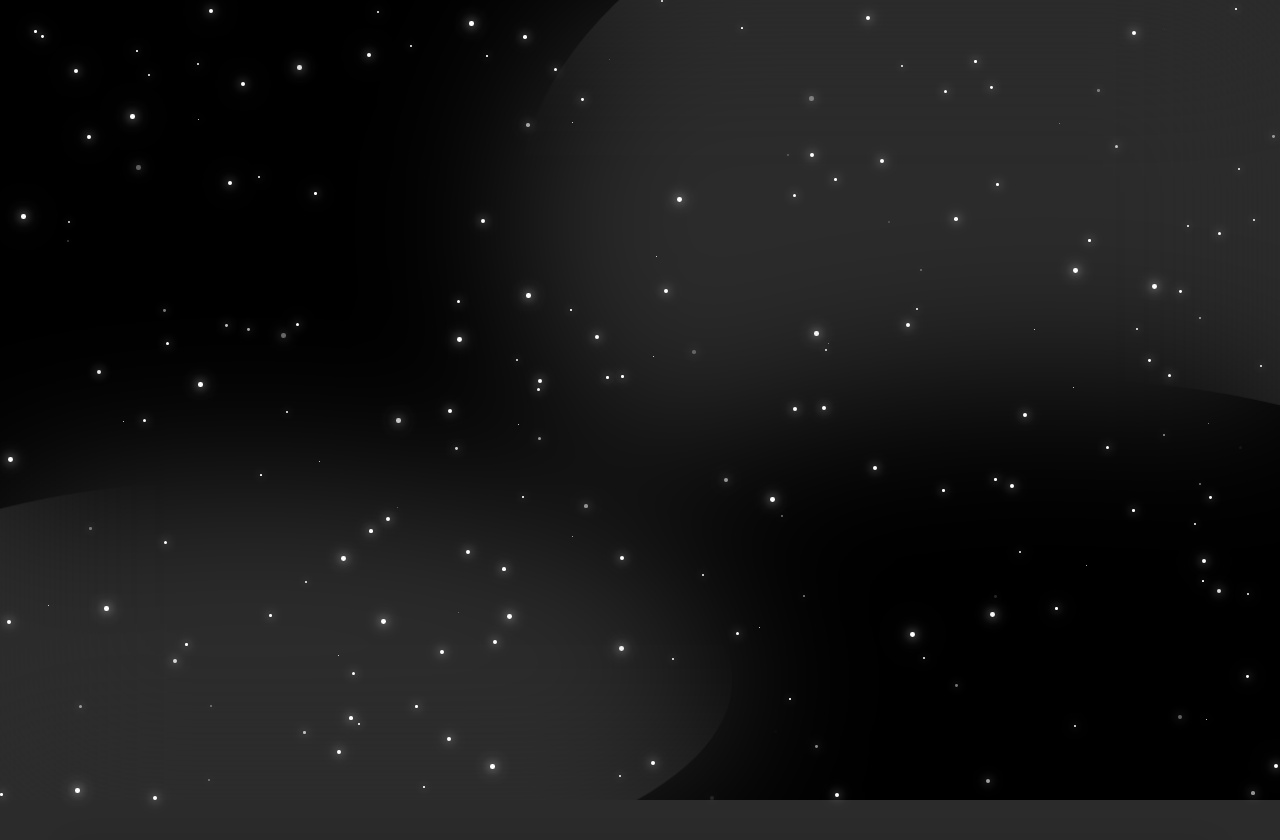
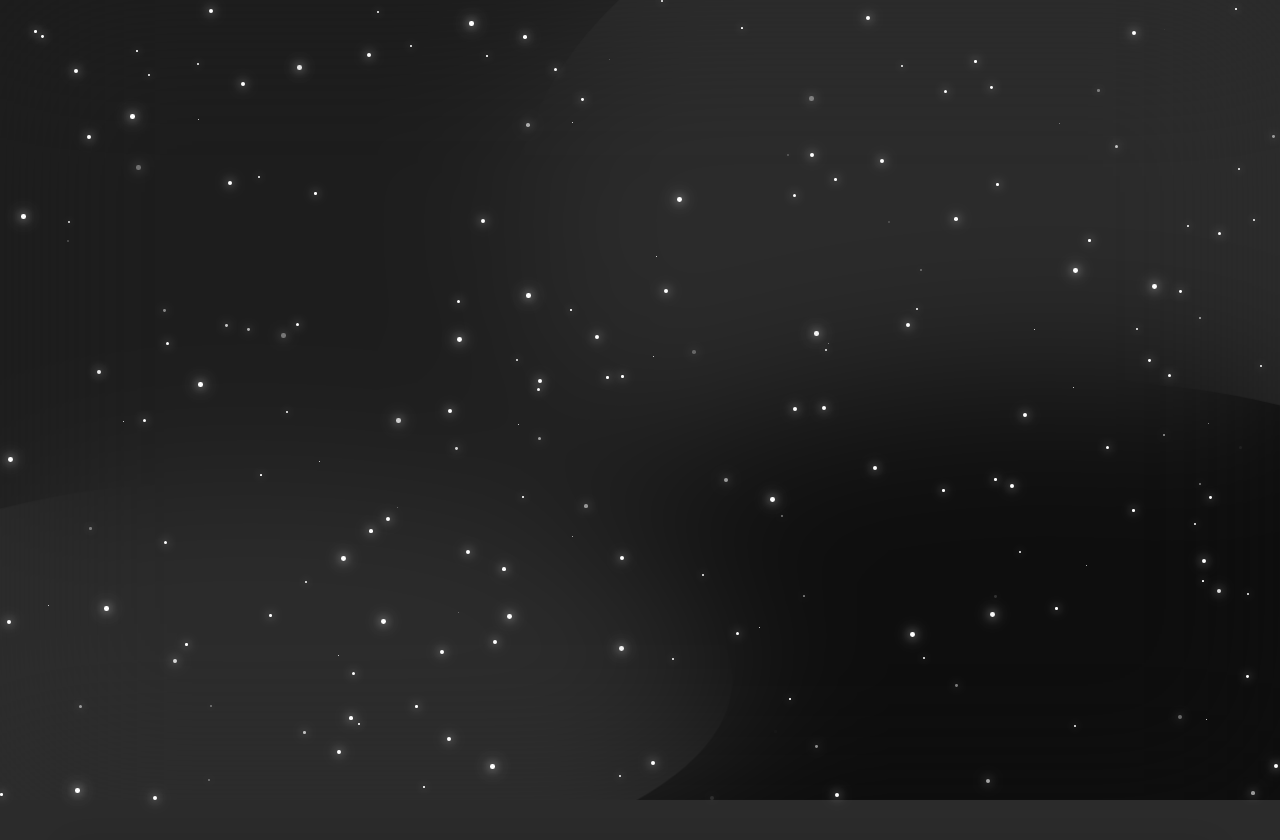
Before and after one commit to henewi/profile, a plain HTML site: page index.html in a window 1280 px wide. Drawn offline with Linux system fonts and the light colour scheme.

Commit message:
changed colors

```diff
--- a/styles.css
+++ b/styles.css
@@ -123,7 +123,7 @@ section i {
 .container div:nth-child(1){
     height: 90%;
     width: 80%;
-    background-color: #000000;
+    background-color: #1d1d1d;
     left: -20%;
     top: -10%;
 }
@@ -138,7 +138,7 @@ section i {
 .container div:nth-child(3){
     height: 65%;
     width: 80%;
-    background-color: #000000;
+    background-color: #0e0e0e;
     bottom: -15%;
     right: -20%;
     animation-delay: 0.3s;
```
